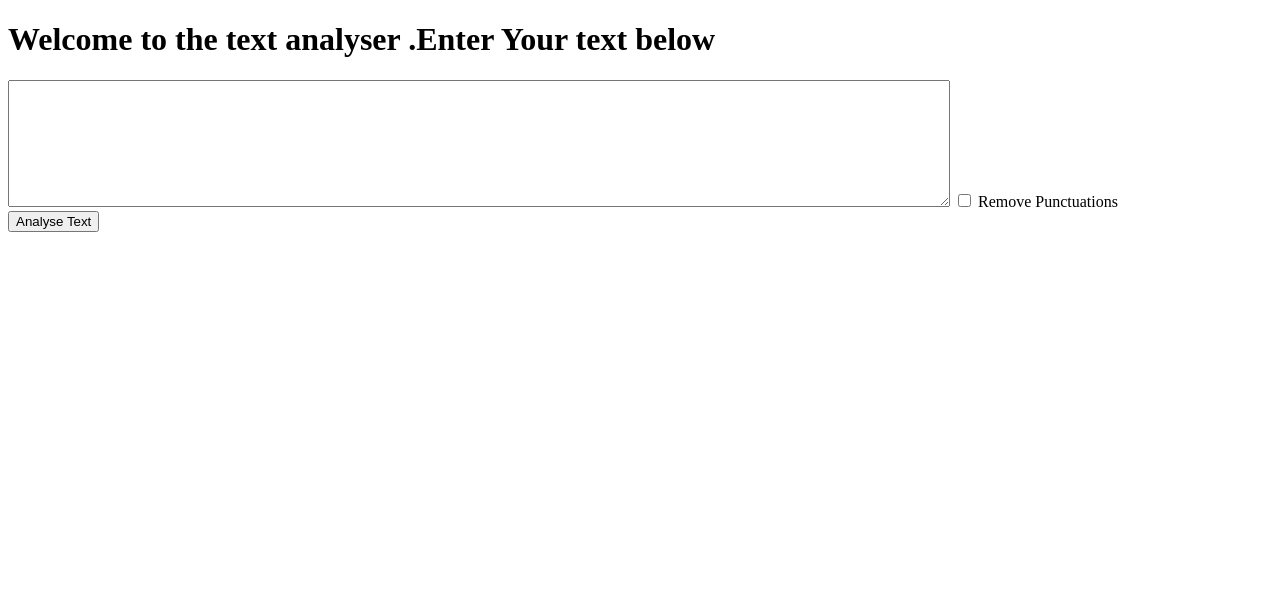
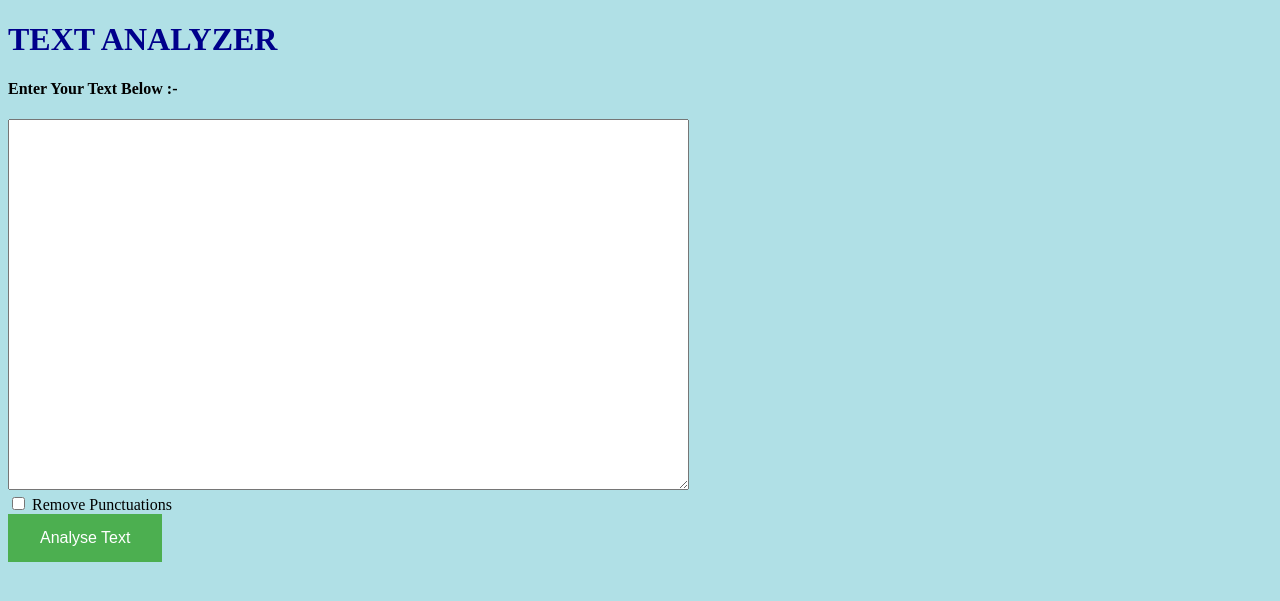
Before and after one commit to SumitSawant1029/DjangoProject, a Django app: page / in a window 1280 px wide. Shown: the top 601 px of the page. Run offline with Django 4.2, Linux system fonts and the light colour scheme.

Commit message:
Comleted

```diff
--- a/mysite/mysite/views.py
+++ b/mysite/mysite/views.py
@@ -10,12 +10,19 @@ def analyze(request):
     text = request.GET.get('text','default')
     print(text)
     removepunc = request.GET.get('removepunc','off')
-    return HttpResponse("remove punc")
+    analyzed = ""
+    puntuations = '''!()-[]{};:'"\,<>./?^#$%&*_~'''
+
+    for char in text:
+        if char not in puntuations:
+            analyzed = analyzed + char
+    param = {'purpose':'Removed Puntuations','analyzed_text':analyzed}
+    return render(request,'analyze.html',param)
 
 def index(request):
     params = {'name': 'harry','place':'USA'}
     return render(request,'index.html',params)
-    # return HttpResponse("Hello")
+
 
 # def about(request):
 #     return   HttpResponse('''<h1>Hello World</h1><a href="https://www.youtube.com/watch?v=AepgWsROO4k&list=PLu0W_9lII9ah7DDtYtflgwMwpT3xmjXY9&index=7">Helllooo</a>"''')
--- a/mysite/templates/index.html
+++ b/mysite/templates/index.html
@@ -1,13 +1,31 @@
 <!DOCTYPE html>
 <html lang="en">
+<style>
+        body {background-color: powderblue;}
+        h1   {color: darkblue;}
+        p    {color: red;}
+        button {
+            background-color: #4CAF50; /* Green */
+            border: none;
+            color: white;
+            padding: 15px 32px;
+            text-align: center;
+            text-decoration: none;
+            display: inline-block;
+            font-size: 16px;
+          }
+
+</style>
 <head>
     <meta charset="UTF-8">
     <title>Template is Working</title>
+
 </head>
-<body>
-    <h1>Welcome to the text analyser .Enter Your text below</h1>
+<body style='red'>
+    <h1>TEXT ANALYZER</h1>
+    <h4>Enter Your Text Below :-</h4>
     <form action='/analyze' method="get">
-        <textarea name="text" style='height: 121px;width: 936px;'></textarea>
+        <textarea name="text" style='height: 365px;width: 675px;'></textarea><br>
         <input type="checkbox" name="removepunc"> Remove Punctuations<br>
         <button type="submit">Analyse Text</button>
     </form>
```
Also changed, not shown: mysite/templates/style.css (added, +10 -0 lines).
